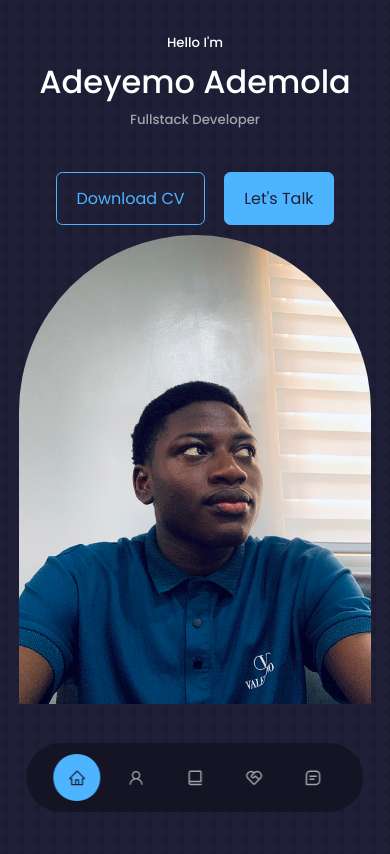
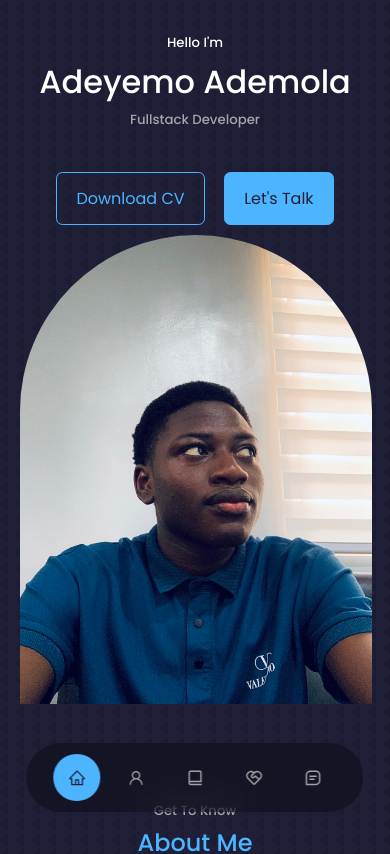
Before and after one commit to Mcdemzy/my-react-portfolio, a React (Create React App) app: page / in a window 390 px wide. Shown: the top 854 px of the page. Built offline with nearby package versions, Linux system fonts and the light colour scheme.

Commit message:
Fixed Header Image lap bug

```diff
--- a/src/components/header/header.css
+++ b/src/components/header/header.css
@@ -1,5 +1,5 @@
 header {
-  height: 100vh;
+  /* height: 100vh; */
   padding-top: 2rem;
   /* overflow: hidden; */
 }
@@ -40,12 +40,16 @@ header {
 .me {
   background: linear-gradient(var(--color-primary), transparent);
   width: 22rem;
+  margin: auto;
+  border-radius: 12rem 12rem 0 0;
+  margin-top: 10px;
   /* height: 30rem; */
-  position: absolute;
-  left: calc(50% - 11rem);
+  /* position: absolute; */
+  /* left: calc(50% - 11rem); */
 
-  margin-top: 10px;
+  /*
   border-radius: 12rem 12rem 0 0;
+  background: red; */
 }
 
 /* =============== SCROLL DOWN ============== */
@@ -58,19 +62,8 @@ header {
   font-size: 0.9rem;
 }
 
-/* ======================== MEDIA QUERIES (MEDIUM DEVICES) ======================== */
-@media screen and (max-width: 1024px) {
-  header {
-    height: 68vh;
-  }
-}
-
-/* ======================== MEDIA QUERIES (MEDIUM DEVICES) ======================== */
+/* ======================== MEDIA QUERIES (SMALL DEVICES) ======================== */
 @media screen and (max-width: 600px) {
-  header {
-    height: 100vh;
-  }
-
   .header__socials,
   .scroll__down {
     display: none;
```
